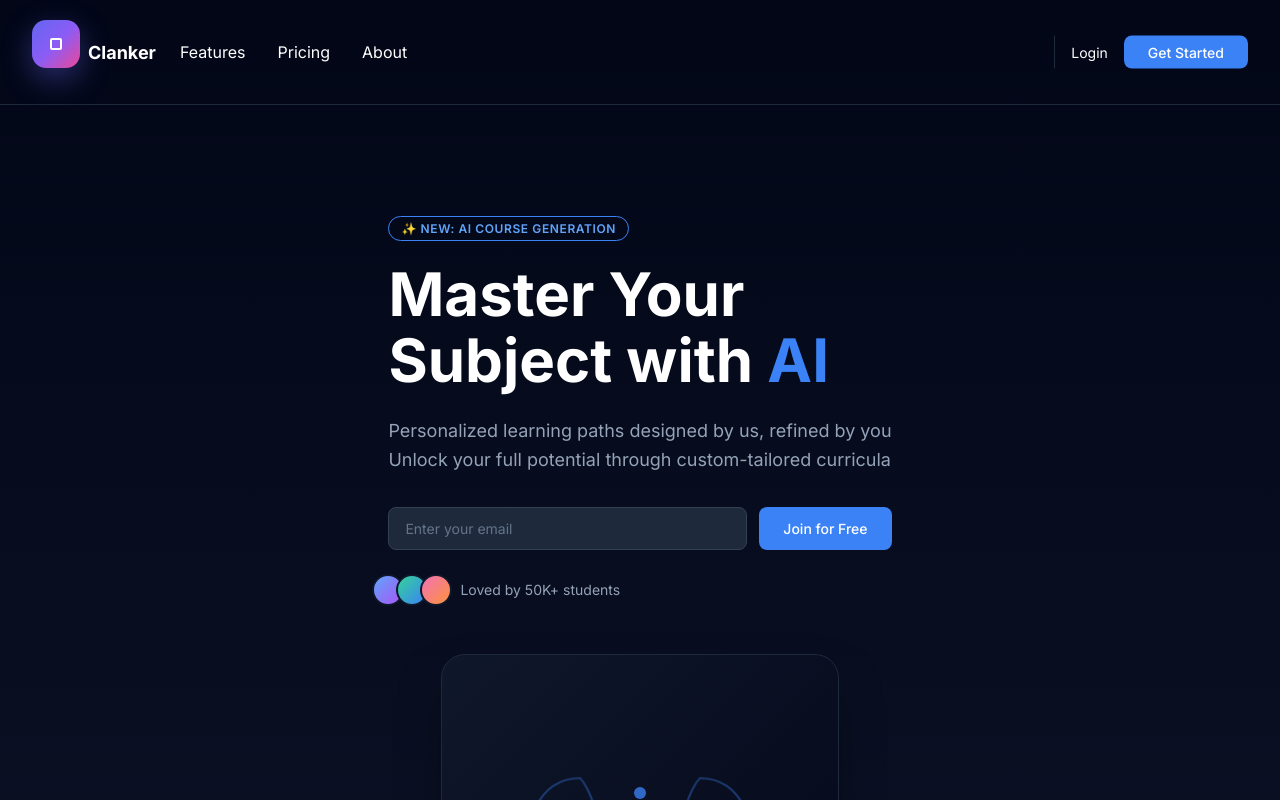
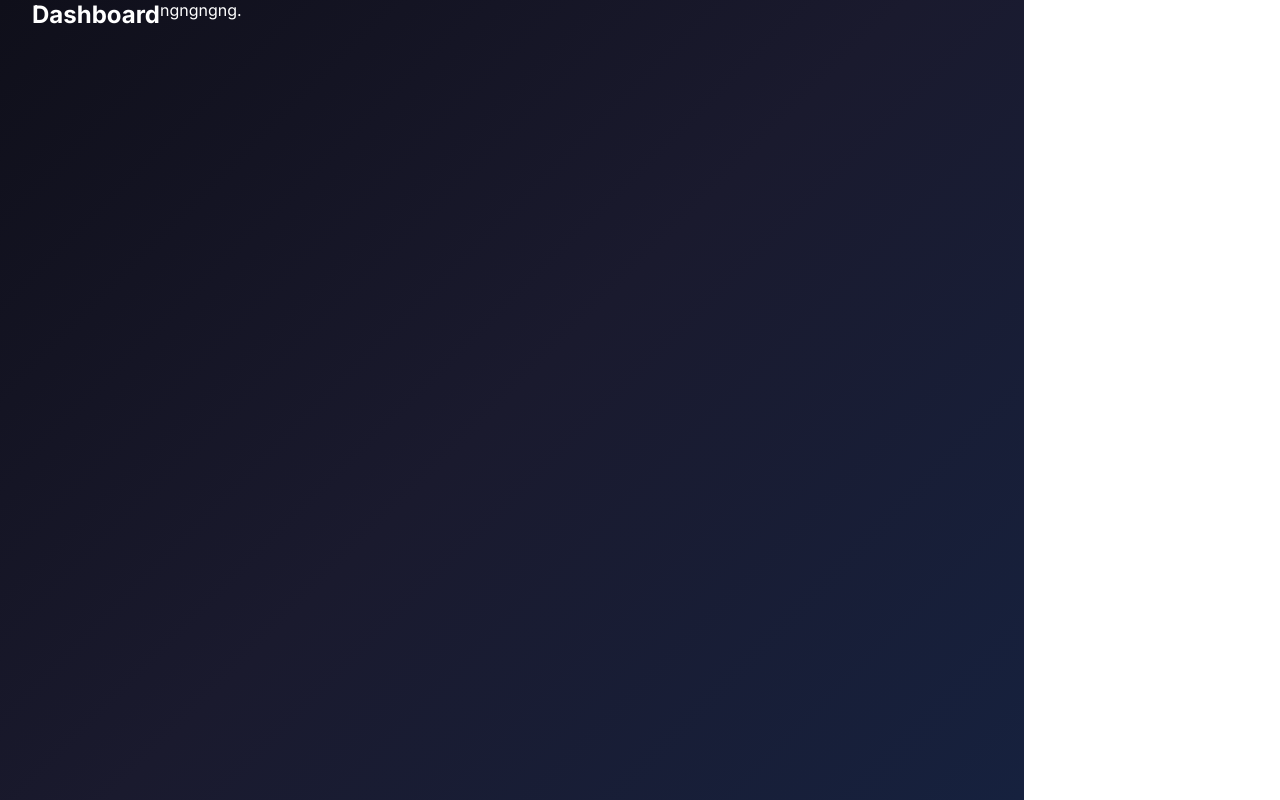
Before and after one commit to Clanker-gg/Website, a React (Vite) app in the folder frontend/: page / in a window 1280 px wide. Both pictures are taken after a click on the button "Login". Built offline with nearby package versions, Linux system fonts and the light colour scheme.

Commit message:
Made a preliminary dashboard component. Access through login button on homepage.

```diff
--- a/frontend/src/App.jsx
+++ b/frontend/src/App.jsx
@@ -1,18 +1,28 @@
 import React, { useState } from 'react';
 import Home from './Home';
 import StudyWithClankers from './StudyWithClankers';
+import Dashboard from './Dashboard'; //
 import './StudyWithClankers.css';
 
 function App() {
   const [currentPage, setCurrentPage] = useState('home'); // homepage
 
+  const renderPage = () => {
+    switch (currentPage) {
+      case 'home':
+        return <Home onStart={() => setCurrentPage('study')} onLogin={() => setCurrentPage('dashboard')} />;
+      case 'study':
+        return <StudyWithClankers onBack={() => setCurrentPage('home')} />;
+      case 'dashboard':
+        return <Dashboard onBack={() => setCurrentPage('home')} />; //THERE IS NO LOGIN PAGE, ill change this when everything else works
+      default:
+        return <Home onStart={() => setCurrentPage('study')} onLogin={() => setCurrentPage('dashboard')} />;
+    }
+  };
+
   return (
     <div>
-      {currentPage === 'home' ? (
-        <Home onStart={() => setCurrentPage('study')} />
-      ) : (
-        <StudyWithClankers onBack={() => setCurrentPage('home')} />
-      )}
+      {renderPage()}
     </div>
   );
 }
--- /dev/null
+++ b/frontend/src/Dashboard.css
@@ -0,0 +1,35 @@
+/* Dashboard.css */
+* {
+  margin: 0;
+  padding: 0;
+  box-sizing: border-box;
+  font-family: 'Inter', -apple-system, BlinkMacSystemFont, sans-serif;
+}
+
+/* Header Styles */
+.header {
+  margin-bottom: 2rem;
+}
+
+/* Dashboard Styles */
+.dashboard-container {
+  min-height: 100vh;
+  width: 80vw;
+  margin-left: 0;
+  margin-right: auto;
+  display: flex;
+  align-items: flex-start;
+  justify-content: flex-start;
+  background: linear-gradient(135deg, #0f0f1a 0%, #1a1a2e 50%, #16213e 100%);
+  color: #fff;
+  overflow: hidden;
+  position: relative;
+  padding-left: 2rem;
+}
+.dashboard-card {
+  min-height: 20vh;
+  width: 80vw;
+  display:flex;
+  flex-direction: column;
+  align-items: flex-start;
+}
--- /dev/null
+++ b/frontend/src/Dashboard.jsx
@@ -0,0 +1,15 @@
+import React from 'react';
+import './Dashboard.css';
+
+const Dashboard = ({ onBack }) => {
+  return (
+    <div className="dashboard-container">
+      <h2>Dashboard</h2>
+      <div className="dashboard-card">
+        <p>ngngngng.</p>
+      </div>
+    </div>
+  );
+};
+
+export default Dashboard;
--- a/frontend/src/Home.jsx
+++ b/frontend/src/Home.jsx
@@ -1,7 +1,7 @@
 import React from 'react';
 import './Home.css';
 
-export default function AIEducationLanding({ onStart }) {
+export default function AIEducationLanding({ onStart, onLogin }) {
   return (
     <div className="ai-education">
       {/* Site Header */}
@@ -20,7 +20,7 @@ export default function AIEducationLanding({ onStart }) {
         </nav>
 
         <div className="header-actions">
-          <button className="btn-text">Login</button>
+          <button className="btn-text" onClick={onLogin}>Login</button>
           <button className="btn-primary" onClick={onStart}>Get Started</button>
         </div>
       </header>
--- a/frontend/src/StudyWithClankers.css
+++ b/frontend/src/StudyWithClankers.css
@@ -56,16 +56,6 @@ html, body {
   align-items: center;
   justify-content: center;
   width: 100%;
-}
-
-/* Top Left */
-.top-left {
-  position: absolute;
-  top: 1rem;
-  left: 1rem;
-  z-index: 10;
-  display: flex;
-  flex-direction: column;
 }
 
 /* Header Styles */
```
